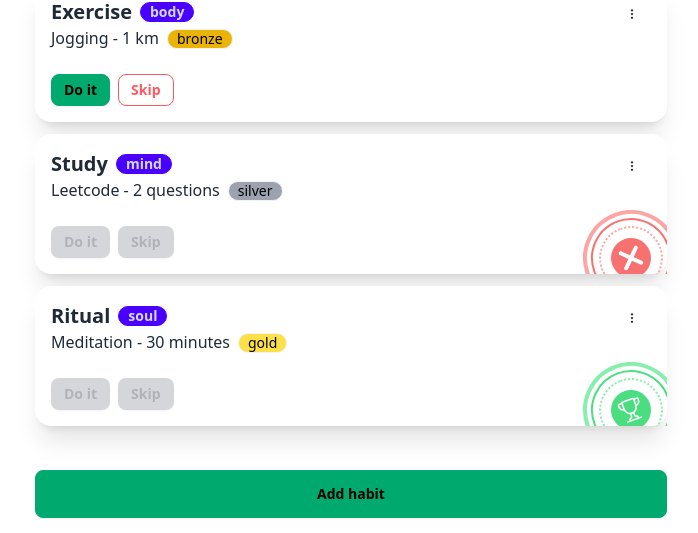
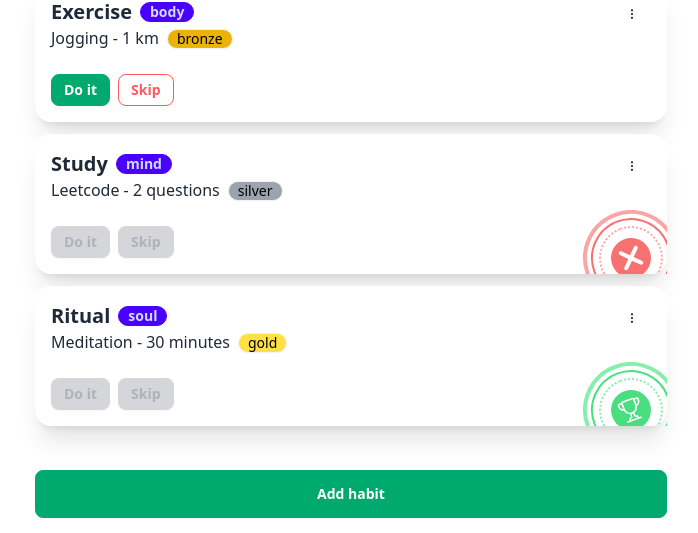
Before and after one commit to budiigunawan/sahabit, a React (Vite) app: page / in a window 1280 px wide. Shown: the part 264-797 px from the top of the page, without its empty margins (289-987 px from the left). Built offline with nearby package versions, Linux system fonts and the light colour scheme.

Commit message:
refactor: change data variable name to habits

```diff
--- a/src/App.tsx
+++ b/src/App.tsx
@@ -15,7 +15,7 @@ function App() {
     <>
       <Navbar />
       <Header point={point} habitsCounter={habits.length} />
-      <Habits data={habits} />
+      <Habits habits={habits} />
     </>
   );
 }
--- a/src/components/habit-card.tsx
+++ b/src/components/habit-card.tsx
@@ -63,7 +63,7 @@ export const HabitCard = ({ habit }: HabitCardProps) => {
         </div>
         <div className='relative card-actions p-4 overflow-hidden'>
           <button
-            className={`btn btn-sm btn-success ${
+            className={`btn btn-sm btn-success text-white ${
               habit.status && 'btn-disabled'
             }`}
           >
--- a/src/components/habits.tsx
+++ b/src/components/habits.tsx
@@ -3,18 +3,20 @@ import { HabitCard } from './habit-card';
 import { Habit } from '../types/habit-type';
 
 type HabitsProps = {
-  data: Habit[];
+  habits: Habit[];
 };
 
-export const Habits = ({ data }: HabitsProps) => {
+export const Habits = ({ habits }: HabitsProps) => {
   return (
     <div className='max-w-2xl mx-auto py-3 px-5'>
-      {data?.length ? (
-        data?.map((habit, idx) => <HabitCard key={idx} habit={habit} />)
+      {habits?.length ? (
+        habits?.map((habit, index) => <HabitCard key={index} habit={habit} />)
       ) : (
         <EmptyHabit />
       )}
-      <button className='btn btn-success w-full mt-8'>Add habit</button>
+      <button className='btn btn-success w-full mt-8 text-white'>
+        Add habit
+      </button>
     </div>
   );
 };
```
